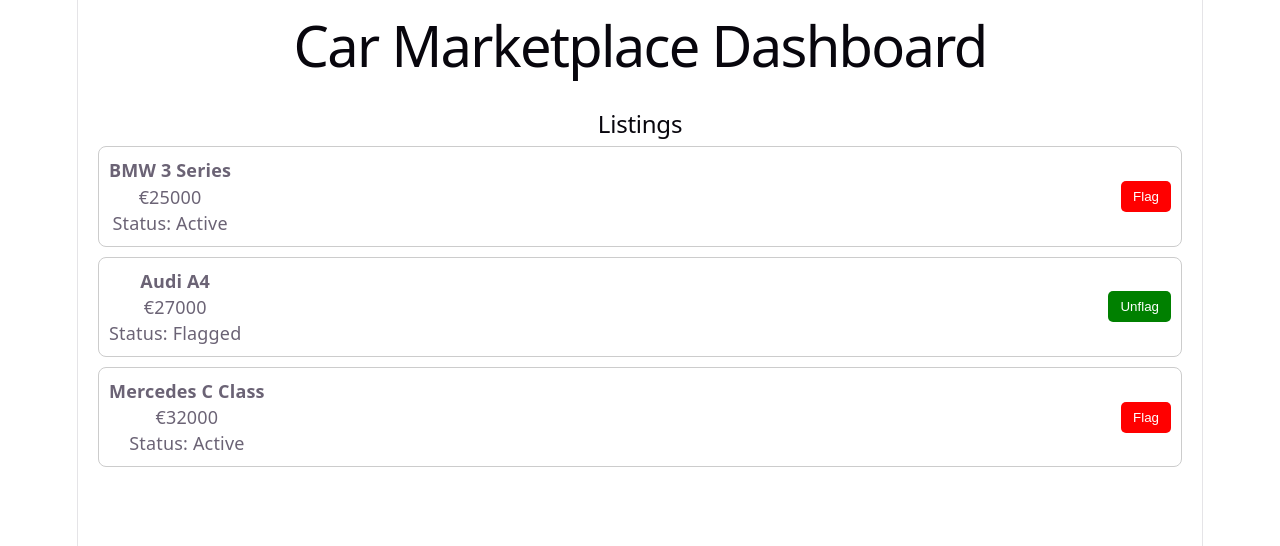
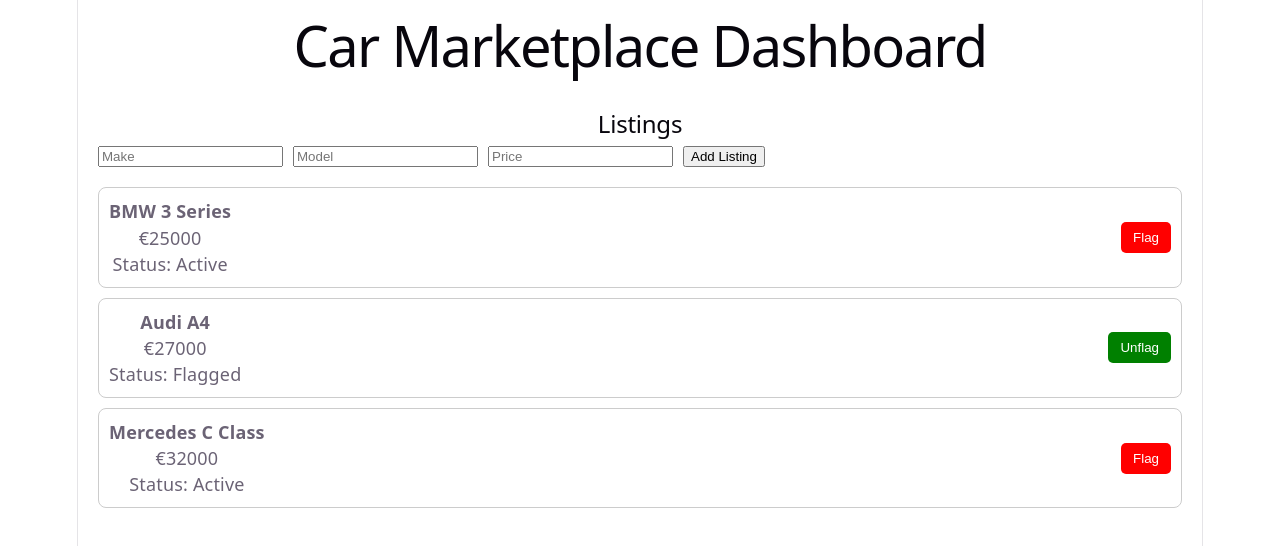
Before and after one commit to Chealy-13/car-dashboard-react, a React (Vite) app: page / in a window 1280 px wide. Shown: the top 546 px of the page. Built offline with nearby package versions, Linux system fonts and the light colour scheme.

Commit message:
Added form to create new car listings

```diff
--- a/src/components/CarList.jsx
+++ b/src/components/CarList.jsx
@@ -3,6 +3,9 @@
 
 function CarList() {
   const [listings, setListings] = useState(initialListings);
+  const [make, setMake] = useState("");
+  const [model, setModel] = useState("");
+  const [price, setPrice] = useState("");
 
   const toggleStatus = (id) => {
     const updated = listings.map((car) =>
@@ -17,9 +20,58 @@
     setListings(updated);
   };
 
+  const handleAddListing = (e) => {
+    e.preventDefault();
+
+    if (!make || !model || !price) return;
+
+    const newListing = {
+      id: listings.length + 1,
+      make,
+      model,
+      price: Number(price),
+      status: "Active",
+    };
+
+    setListings([...listings, newListing]);
+    setMake("");
+    setModel("");
+    setPrice("");
+  };
+
   return (
     <div style={{ padding: "20px" }}>
       <h2>Listings</h2>
+
+      <form
+        onSubmit={handleAddListing}
+        style={{
+          marginBottom: "20px",
+          display: "flex",
+          gap: "10px",
+          flexWrap: "wrap",
+        }}
+      >
+        <input
+          type="text"
+          placeholder="Make"
+          value={make}
+          onChange={(e) => setMake(e.target.value)}
+        />
+        <input
+          type="text"
+          placeholder="Model"
+          value={model}
+          onChange={(e) => setModel(e.target.value)}
+        />
+        <input
+          type="number"
+          placeholder="Price"
+          value={price}
+          onChange={(e) => setPrice(e.target.value)}
+        />
+        <button type="submit">Add Listing</button>
+      </form>
 
       {listings.map((car) => (
         <div
```
Lines whose indentation alone changed are shown as unchanged.
